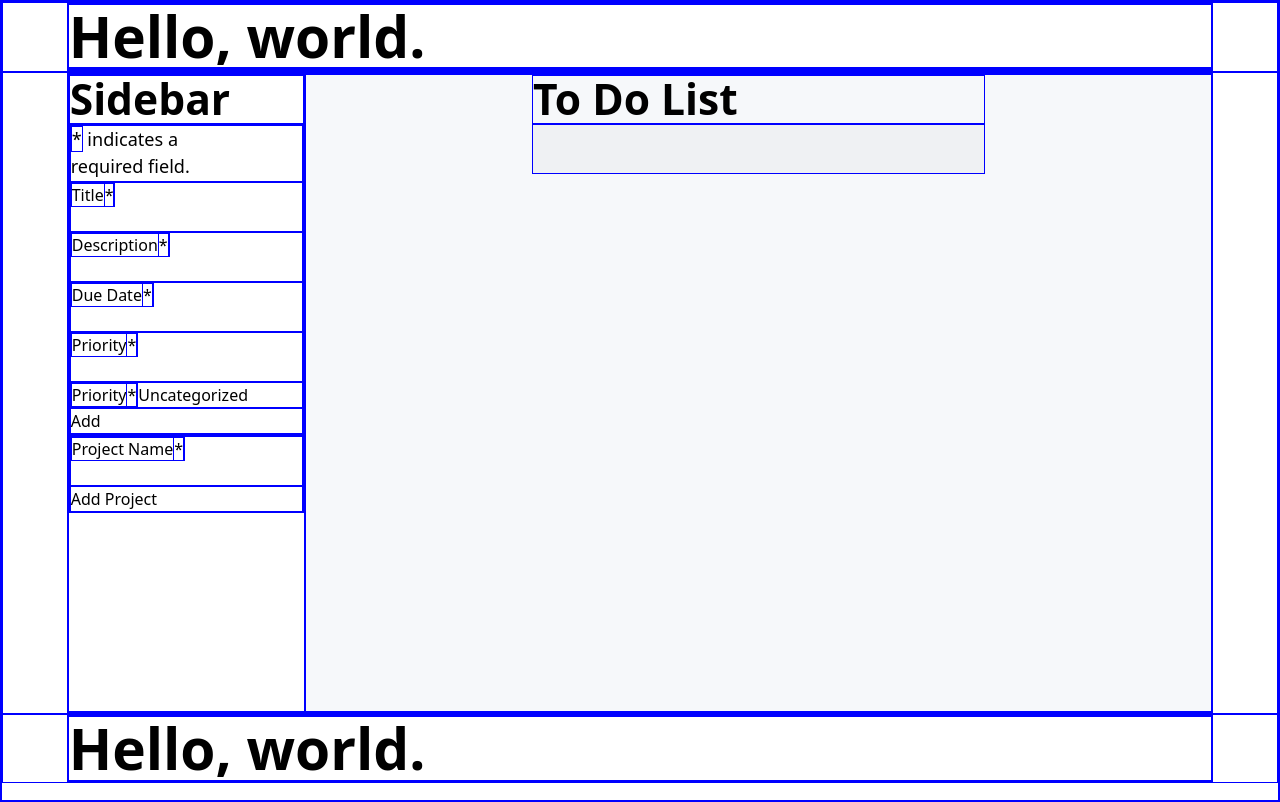
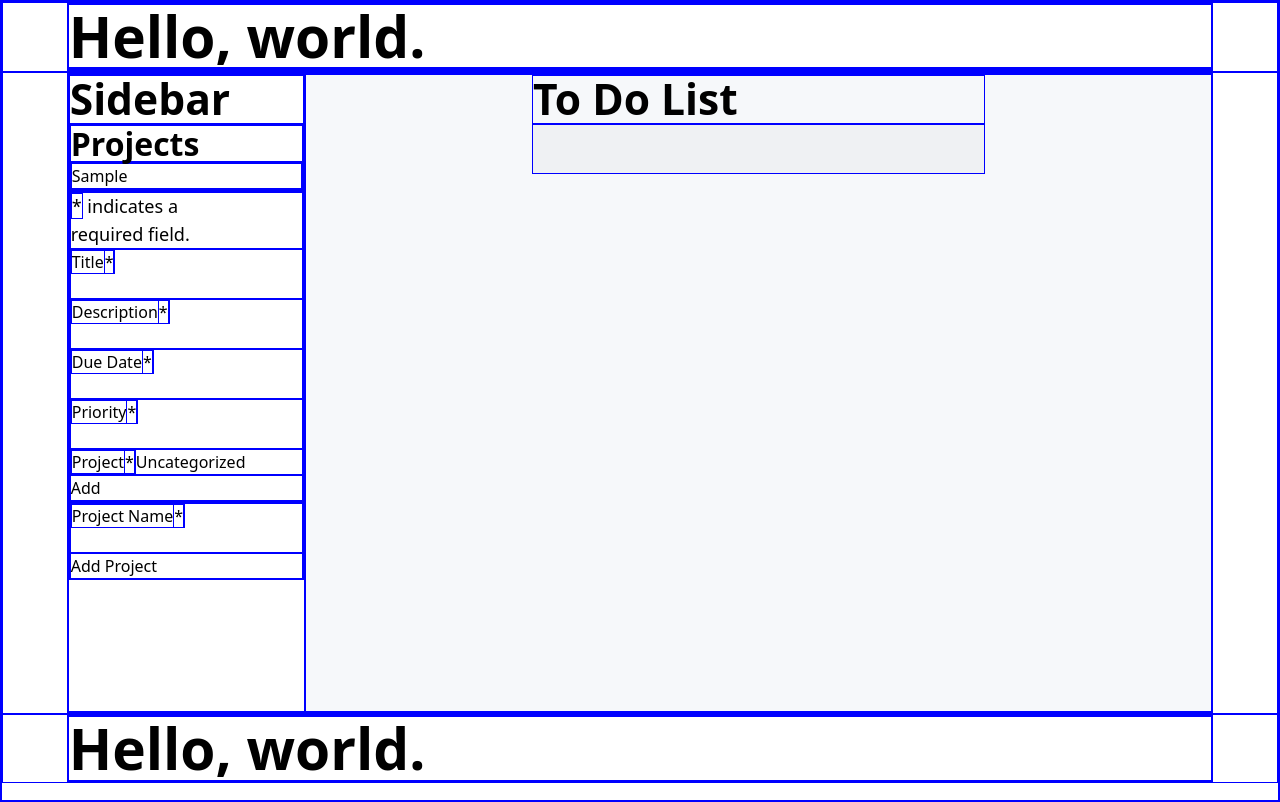
Before and after one commit to Oosh74/op-to-do, a website built with webpack: page src/template.html in a window 1280 px wide. Both pictures are taken after typing "Sample" into the empty fields and a click on the button "Add Project". Built offline with nearby package versions, Linux system fonts and the light colour scheme.

Commit message:
Projects are now able to display as list items in the sidebar

```diff
--- a/src/components/app-components/toDoList.js
+++ b/src/components/app-components/toDoList.js
@@ -31,6 +31,7 @@ class Project extends ToDoList {
 const newProjectForm = () => {
   const projectForm = document.querySelector('#project-form');
   const projectOptionsField = document.querySelector('.project-list-group');
+  const sidebarProjectList = document.querySelector('.sidebar-project-list');
 
   projectForm.addEventListener('submit', (event) => {
     event.preventDefault();
@@ -41,10 +42,16 @@ const newProjectForm = () => {
     projectClassStore.push(newProject);
     projectForm.reset();
 
+    projectOptionsField.innerHTML = '';
+    sidebarProjectList.innerHTML = '';
+
     projectClassStore.map((project) => {
       const projectOption = document.createElement('option');
+      const projectListItem = document.createElement('li');
       projectOption.textContent = project.projectName;
+      projectListItem.textContent = project.projectName;
       projectOptionsField.append(projectOption);
+      sidebarProjectList.appendChild(projectListItem);
     });
   });
 };
--- a/src/template.html
+++ b/src/template.html
@@ -16,6 +16,13 @@
       <div class="content-container app">
         <div class="sidebar">
           <h2>Sidebar</h2>
+          <div class="project-list-container">
+            <h3>Projects</h3>
+            <ul class="sidebar-project-list">
+              <li>Example List</li>
+            </ul>
+          </div>
+          <!-- <dialog> -->
           <form id="task-form">
             <p>
               <span aria-label="required">*</span> indicates a required field.
@@ -47,7 +54,7 @@
             </div>
             <div class="form-item-container">
               <label for="project"
-                >Priority<span aria-label="required">*</span></label
+                >Project<span aria-label="required">*</span></label
               ><select
                 id="project-list"
                 name="project-list"
@@ -65,6 +72,8 @@
               <button type="submit">Add</button>
             </div>
           </form>
+          <!-- </dialog> -->
+          <!-- <dialog> -->
           <form id="project-form">
             <div class="form-item-container">
               <label for="project-name"
@@ -81,6 +90,7 @@
               <button type="submit">Add Project</button>
             </div>
           </form>
+          <!-- </dialog> -->
         </div>
         <div class="to-do-container">
           <h2>To Do List</h2>
```
